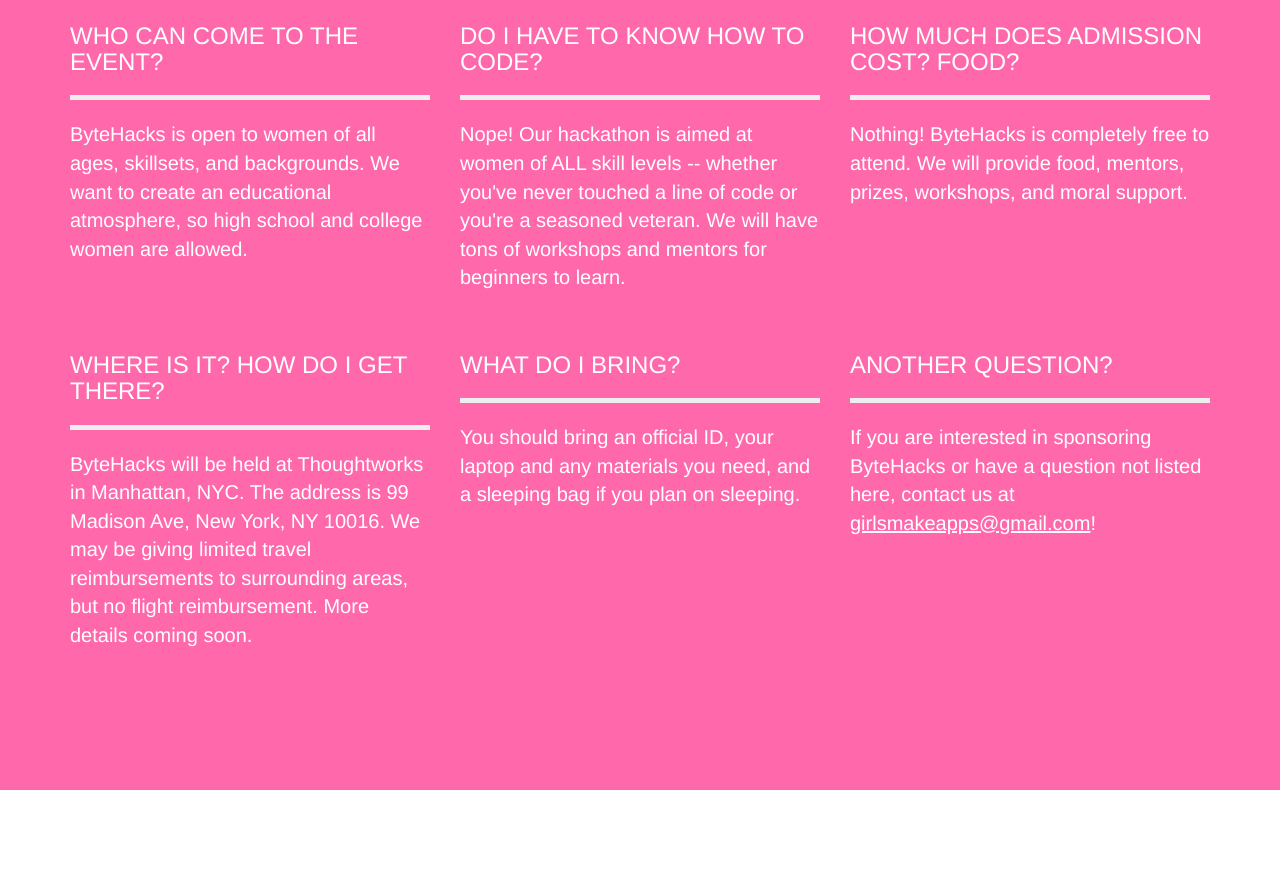
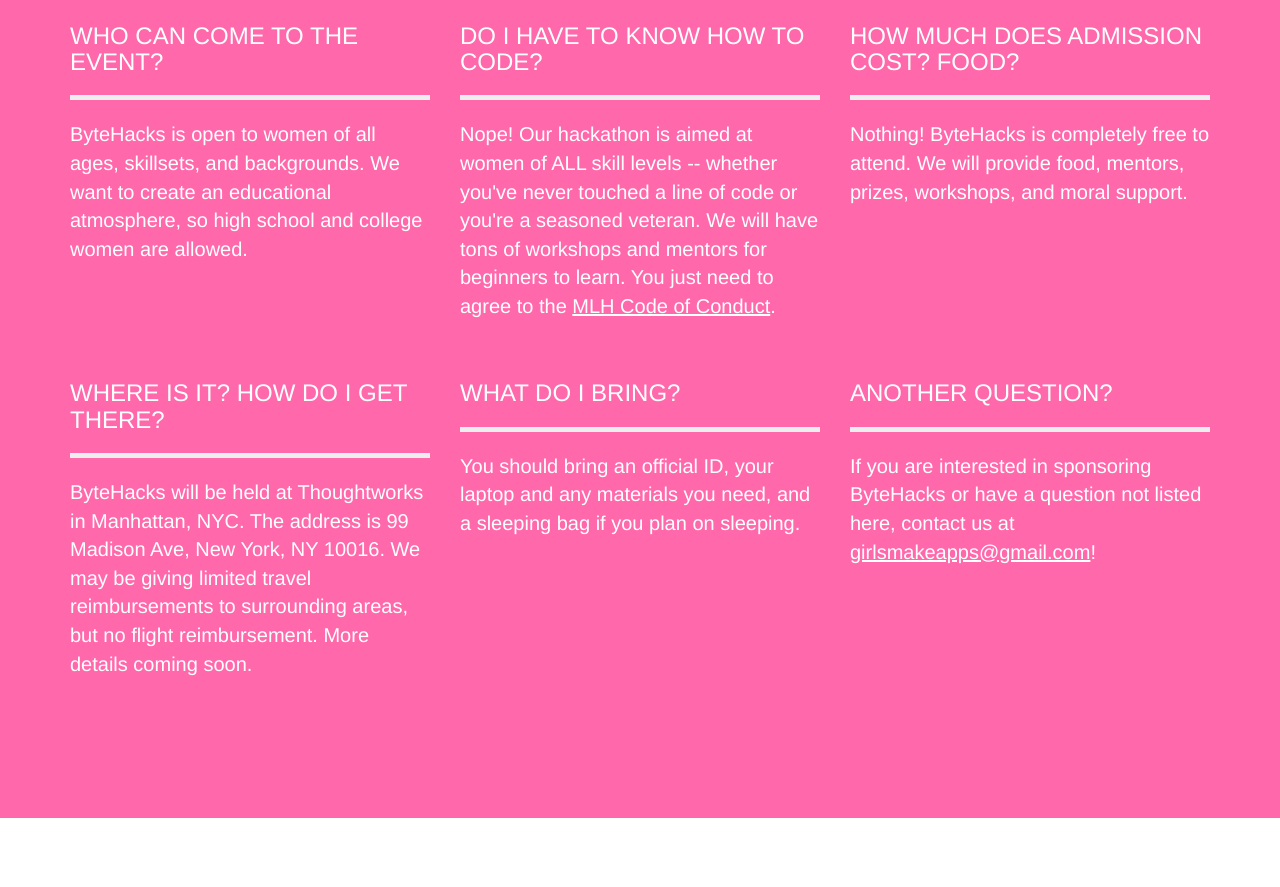
Before and after one commit to akshayadinesh/bytehacks-website, a website with bundled scripts: page index.html in a window 1280 px wide. Shown: the part 1660-2547 px from the top of the page. Built offline with nearby package versions, Linux system fonts and the light colour scheme.

Commit message:
code of conduct

```diff
--- a/index.html
+++ b/index.html
@@ -147,7 +147,7 @@
                 <div class="col-sm-4 portfolio-item">
                     <h3>Do I have to know how to code?</h3>
 									<hr>
-									<p>Nope! Our hackathon is aimed at women of ALL skill levels -- whether you've never touched a line of code or you're a seasoned veteran. We will have tons of workshops and mentors for beginners to learn.</p>
+									<p>Nope! Our hackathon is aimed at women of ALL skill levels -- whether you've never touched a line of code or you're a seasoned veteran. We will have tons of workshops and mentors for beginners to learn. You just need to agree to the <a class="email" href="https://static.mlh.io/docs/mlh-code-of-conduct.pdf">MLH Code of Conduct</a>.</p>
                 </div>
                 <div class="col-sm-4 portfolio-item">
                     <h3>How much does admission cost? Food?</h3>
```
